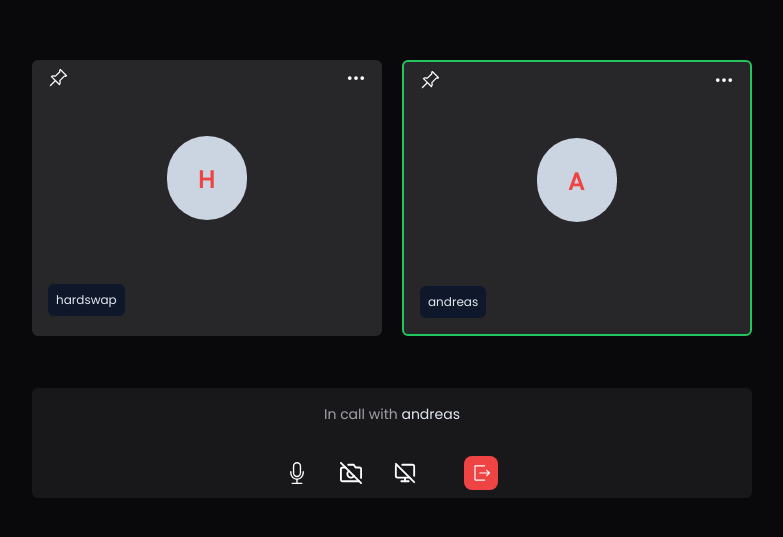
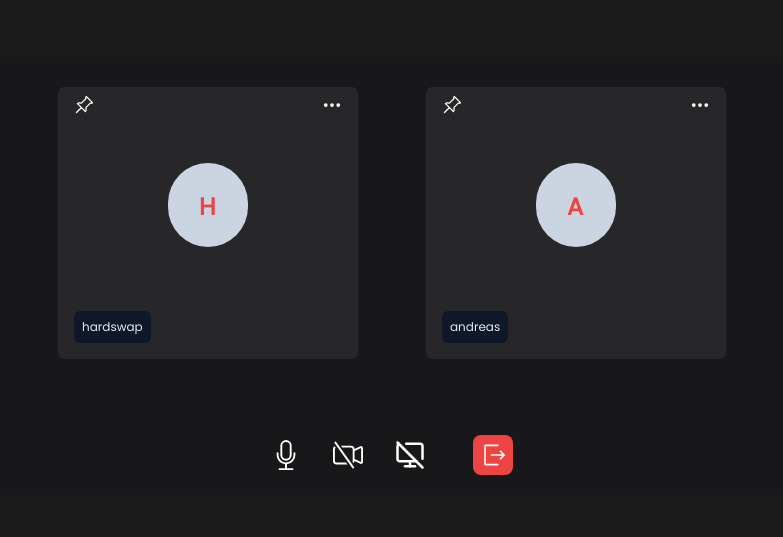
Before and after one commit to berggren1997/chatapp-react, a React (Vite) app: page /call in a window 1280 px wide. Shown: the part 121-658 px from the top of the page, without its empty margins (248-1031 px from the left). Built offline with nearby package versions, Linux system fonts and the light colour scheme.

Commit message:
call layout

```diff
--- a/src/components/Sidebar.tsx
+++ b/src/components/Sidebar.tsx
@@ -1,4 +1,4 @@
-import { CgProfile } from "react-icons/cg";
+import { RxAvatar } from "react-icons/rx";
 import { RiLogoutCircleLine } from "react-icons/ri";
 import { BsChatDots } from "react-icons/bs";
 import { LiaUserFriendsSolid } from "react-icons/lia";
@@ -26,9 +26,9 @@ const Sidebar: React.FC = () => {
   return (
     <div className="flex flex-col bg-[#1e1e1e]">
       <div className="p-3 mt-4 flex flex-col items-center">
-        <CgProfile
+        <RxAvatar
           className="w-[35px] h-[35px] hover:cursor-pointer"
-          title={`${currentUser && currentUser}`}
+          // title={`${currentUser && currentUser}`}
         />
         {/* {currentUser && (
           <span className="text-xs mt-3 text-zinc-400">{currentUser}</span>
--- a/src/components/calls/CallPanel.tsx
+++ b/src/components/calls/CallPanel.tsx
@@ -4,6 +4,8 @@ import {
   BsMic,
   BsMicMute,
   BsCamera,
+  BsCameraVideo,
+  BsCameraVideoOff,
 } from "react-icons/bs";
 import { FiMonitor, FiCameraOff } from "react-icons/fi";
 import { RxExit } from "react-icons/rx";
@@ -16,11 +18,11 @@ const CallPanel: React.FC = () => {
   const [screenOn, setScreenOn] = useState(false);
 
   return (
-    <div className="w-full flex flex-col items-center overflow-y-scroll">
+    <div className="w-full flex flex-col items-center justify-center ">
       {/* PARTICIPANTS */}
-      <div className="flex flex-col flex-1 items-center justify-center w-full gap-5 bg-zinc-950">
+      <div className="flex flex-col items-center justify-center w-full gap-5 bg-zinc-900">
         <div className="flex flex-wrap justify-center gap-5">
-          <div className="flex flex-col w-[350px] bg-zinc-800 rounded-md">
+          <div className="flex flex-col m-6 w-[300px] bg-zinc-800 rounded-md">
             <div className="flex items-center justify-between mx-4 mt-2">
               <BsPinAngle className="w-[20px] h-[20px]" />
               <BsThreeDots className="w-[20px] h-[20px]" />
@@ -41,7 +43,7 @@ const CallPanel: React.FC = () => {
             </div>
           </div>
 
-          <div className="border-2 border-green-500 flex flex-col w-[350px] bg-zinc-800 rounded-md">
+          <div className="flex flex-col m-6 w-[300px] bg-zinc-800 rounded-md">
             <div className="flex items-center justify-between mx-4 mt-2">
               <BsPinAngle className="w-[20px] h-[20px]" />
               <BsThreeDots className="w-[20px] h-[20px]" />
@@ -63,39 +65,33 @@ const CallPanel: React.FC = () => {
           </div>
         </div>
 
-        <div className="rounded-md w-[720px] mt-8 bg-zinc-900 flex flex-col">
-          <div className="flex items-center justify-center mt-2">
-            <p className="text-sm text-zinc-400 mt-2">
-              In call with <span className="text-slate-200">andreas</span>
-            </p>
-          </div>
-
+        <div className="rounded-md w-[720px] bg-zinc-900 flex flex-col mb-3">
           <div className="flex items-center justify-center gap-8 mt-8 mb-2">
             {micOn ? (
               <BsMic
-                className="w-[22px] h-[22px] hover:cursor-pointer"
+                className="w-[30px] h-[30px] hover:cursor-pointer"
                 onClick={() => {
                   setMicOn(false);
                 }}
               />
             ) : (
               <BsMicMute
-                className="w-[22px] h-[22px] hover:cursor-pointer"
+                className="w-[30px] h-[30px] hover:cursor-pointer"
                 onClick={() => {
                   setMicOn(true);
                 }}
               />
             )}
             {cameraOn ? (
-              <BsCamera
-                className="w-[22px] h-[22px] hover:cursor-pointer"
+              <BsCameraVideo
+                className="w-[30px] h-[30px] hover:cursor-pointer"
                 onClick={() => {
                   setCameraOn(false);
                 }}
               />
             ) : (
-              <FiCameraOff
-                className="w-[22px] h-[22px] hover:cursor-pointer"
+              <BsCameraVideoOff
+                className="w-[30px] h-[30px] hover:cursor-pointer"
                 onClick={() => {
                   setCameraOn(true);
                 }}
@@ -103,21 +99,21 @@ const CallPanel: React.FC = () => {
             )}
             {screenOn ? (
               <FiMonitor
-                className="w-[22px] h-[22px] hover:cursor-pointer"
+                className="w-[30px] h-[30px] hover:cursor-pointer"
                 onClick={() => {
                   setScreenOn(false);
                 }}
               />
             ) : (
               <LuMonitorOff
-                className="w-[22px] h-[22px] hover:cursor-pointer"
+                className="w-[30px] h-[30px] hover:cursor-pointer"
                 onClick={() => {
                   setScreenOn(true);
                 }}
               />
             )}
             <RxExit
-              className="w-[34px] h-[34px] ml-4 hover:cursor-pointer text-red bg-red-500 p-2 rounded-lg"
+              className="w-[40px] h-[40px] ml-4 hover:cursor-pointer text-red bg-red-500 p-2 rounded-lg"
               title="Leave room"
             />
           </div>
--- a/src/components/calls/IncomingCall.tsx
+++ b/src/components/calls/IncomingCall.tsx
@@ -1,6 +1,5 @@
 import { IoMdCall } from "react-icons/io";
 import { MdCallEnd } from "react-icons/md";
-import { useNavigate } from "react-router-dom";
 
 interface Props {
   callingUsername?: string;
@@ -15,13 +14,10 @@ const IncomingCall: React.FC<Props> = ({
   callsConnection,
   closeCallModal,
 }) => {
-  const navigate = useNavigate();
-
   const handleAnswerCall = () => {
     if (callsConnection) {
       callsConnection.invoke("AnswerCall", callingUserId);
       closeCallModal();
-      navigate("/call");
     }
   };
 
--- a/src/components/calls/OutgoingCall.tsx
+++ b/src/components/calls/OutgoingCall.tsx
@@ -8,7 +8,7 @@ interface Props {
   closeCallModal?: () => void;
 }
 
-const OutgoingCall: React.FC<Props> = () => {
+const OutgoingCall: React.FC<Props> = ({ callingUsername }) => {
   const navigate = useNavigate();
 
   return (
@@ -17,7 +17,7 @@ const OutgoingCall: React.FC<Props> = () => {
         <div className="flex mb-4 w-full items-center justify-center">
           <div className="flex gap-2 items-center">
             <p className="text-zinc-400 text-lg">Calling:</p>
-            <p className="text-zinc-200">andreas</p>
+            <p className="text-zinc-200">{callingUsername}</p>
             {/* <div className="bg-red-500 w-[35px] h-[35px] rounded-full"></div> */}
           </div>
         </div>
--- a/src/components/conversations/ConversationPanelHeader.tsx
+++ b/src/components/conversations/ConversationPanelHeader.tsx
@@ -9,13 +9,15 @@ interface Props {
   currentUser: string;
   callsConnection: any;
   openOutgoingCallModal: () => void;
+  setCalledUsername: (username: string) => void;
 }
 
 const ConversationPanelHeader: React.FC<Props> = ({
   conversation,
   currentUser,
   callsConnection,
-  openOutgoingCallModal
+  openOutgoingCallModal,
+  setCalledUsername,
 }) => {
   const [recipient, setRecipient] = useState({
     recipient: "",
@@ -32,11 +34,11 @@ const ConversationPanelHeader: React.FC<Props> = ({
       } else {
         setRecipient({
           recipient: conversation?.conversationDetails?.creator,
-          recipientId: conversation?.conversationDetails?.creatorId!,
+          recipientId: conversation.conversationDetails.creatorId!,
         });
       }
     }
-  }, [conversation]);
+  }, [conversation, currentUser]);
 
   const handleCallUser = () => {
     console.log(
@@ -47,6 +49,7 @@ const ConversationPanelHeader: React.FC<Props> = ({
     );
     callsConnection.invoke("CallUser", recipient.recipientId);
     openOutgoingCallModal();
+    setCalledUsername(recipient.recipient);
   };
 
   return (
```
Also changed, not shown: src/components/conversations/ConversationPanel.tsx (+22 -9 lines).
